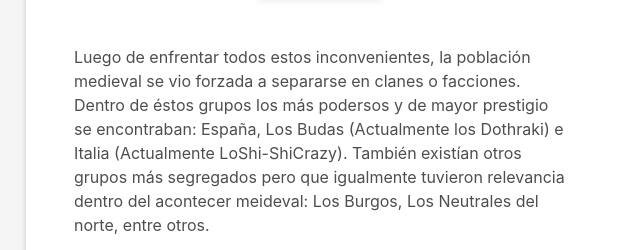
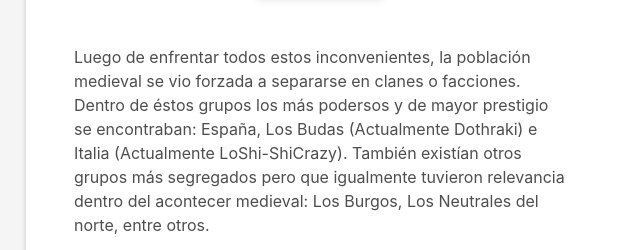
Before and after one commit to ElMedievo/Website, a plain HTML site: page index.html in a window 1280 px wide. Shown: the part 2300-2550 px from the top of the page, 59-699 px from the left. Drawn offline with Linux system fonts and the light colour scheme; files whose address does not match are found by name.

Commit message:
Fix more typos

```diff
--- a/index.html
+++ b/index.html
@@ -192,7 +192,7 @@
 		          			</div>
 		        		</div>
 		       		</div>
-		       		<p>Luego de enfrentar todos estos inconvenientes, la población medieval se vio forzada a separarse en clanes o facciones. Dentro de éstos grupos los más podersos y de mayor prestigio se encontraban: España, Los Budas (Actualmente los Dothraki) e Italia (Actualmente LoShi-ShiCrazy). También existían otros grupos más segregados pero que igualmente tuvieron relevancia dentro del acontecer meideval: Los Burgos, Los Neutrales del norte, entre otros.</p>
+		       		<p>Luego de enfrentar todos estos inconvenientes, la población medieval se vio forzada a separarse en clanes o facciones. Dentro de éstos grupos los más podersos y de mayor prestigio se encontraban: España, Los Budas (Actualmente Dothraki) e Italia (Actualmente LoShi-ShiCrazy). También existían otros grupos más segregados pero que igualmente tuvieron relevancia dentro del acontecer medieval: Los Burgos, Los Neutrales del norte, entre otros.</p>
 		       		<p>Hoy en día el servidor cuenta con muchos más jugadores, lo que trajo consigo nuevos clanes que se sumaron a la historia: El Secreto Medieval Gay, la UDI POPULAR, y TheWhiteHouse.</p>
 		       		<p>La historia medieval sigue escribiendose a día de hoy, y si has llegado hasta este párrafo no debes dudar en unirte y hacerte parte de ella!</p>
 		       		<div class="col-md-4">
```
